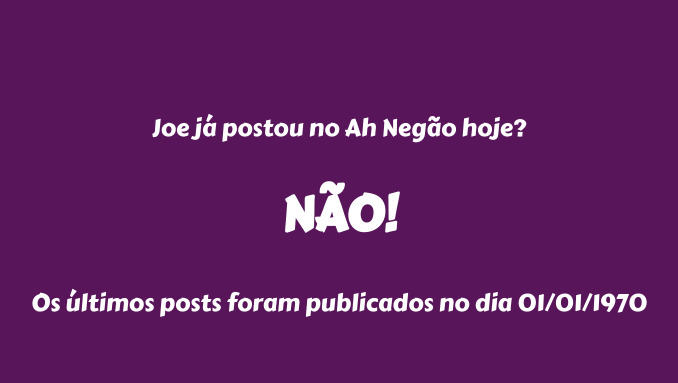
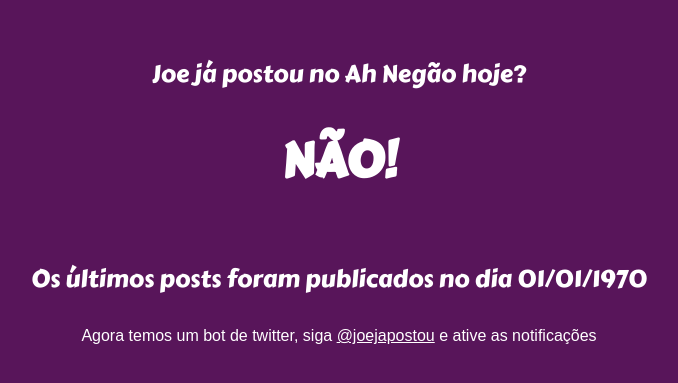
Before and after one commit to sergiooak/ahnegao-ja-postou, a website: page index.html in a window 1280 px wide. Shown: the part 185-568 px from the top of the page, without its empty margins (301-979 px from the left). Drawn offline with nearby package versions, Linux system fonts and the light colour scheme; no server answers.

Commit message:
add twitter

```diff
--- a/index.html
+++ b/index.html
@@ -36,13 +36,16 @@
         </header>
         <h1 v-if="status">Sim!</h1>
         <h1 v-else>Não!</h1>
-        <footer>
+        <footer style="padding:30px;">
             <span v-if="status">
                 Os posts foram publicados por volta das <time>{{ horario() }}</time>
             </span>
             <span v-else>
                 Os últimos posts foram publicados no dia <time>{{ dataCompleta() }}</time>
             </span>
+            <footer style="font-family: sans-serif; font-size: 16px; margin-top: 30px;">
+                Agora temos um bot de twitter, siga <a style="color: #FFFFFF;" href="https://twitter.com/joejapostou">@joejapostou</a> e ative as notificações
+            </footer>
         </footer>
     </div>
     <script>
```
